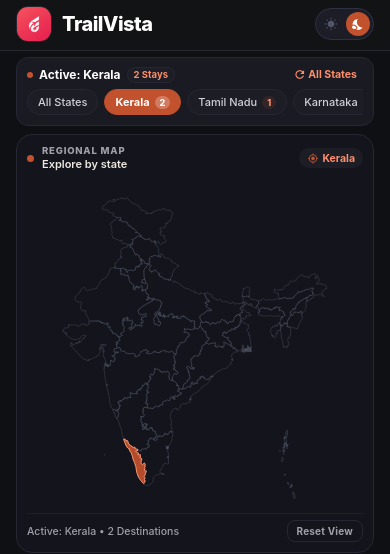
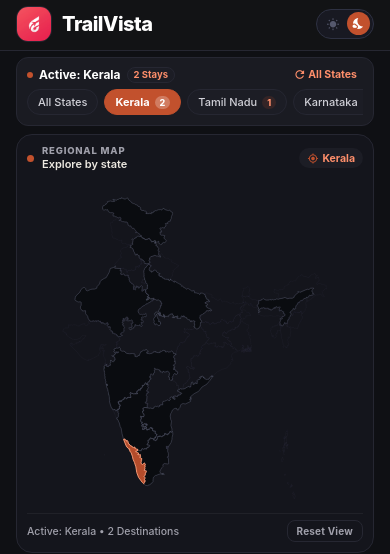
Before and after one commit to undefinedtrail/trailvista-travel-explorer, a React Native app: screen / in a window 390 px wide. Shown: the top 554 px of the page. Built offline with nearby package versions, Linux system fonts and the light colour scheme.

Commit message:
feat(ui): darker available states on map and perfectly circular rounded sun-moon toggle switch

```diff
--- a/src/widgets/IndiaMapExplorer.tsx
+++ b/src/widgets/IndiaMapExplorer.tsx
@@ -126,7 +126,7 @@ export const IndiaMapExplorer: React.FC<IndiaMapExplorerProps> = ({
             height={MAP_HEIGHT}
             style={styles.svgContainer}
           >
-            {/* 1. Base Non-selected States with Completely Uniform Borders & Pure Transparent Interior */}
+            {/* 1. Base Non-selected States: Available states darker interior, clean subtle outlines */}
             <G>
               {normalPaths.map((state) => {
                 const isAvailable = availableSet.has(state.id);
@@ -134,9 +134,23 @@ export const IndiaMapExplorer: React.FC<IndiaMapExplorerProps> = ({
                   <Path
                     key={state.id}
                     d={state.d}
-                    fill="rgba(0, 0, 0, 0.001)"
-                    stroke={isDark ? '#505466' : '#9CA3AF'}
-                    strokeWidth={0.9}
+                    fill={
+                      isAvailable
+                        ? isDark
+                          ? 'rgba(10, 11, 15, 0.88)'
+                          : 'rgba(232, 227, 218, 0.85)'
+                        : 'transparent'
+                    }
+                    stroke={
+                      isAvailable
+                        ? isDark
+                          ? '#565A6E'
+                          : '#8A8E9E'
+                        : isDark
+                        ? '#262835'
+                        : '#D0D4DF'
+                    }
+                    strokeWidth={isAvailable ? 1.05 : 0.65}
                     strokeLinejoin="round"
                     strokeLinecap="round"
                     onPress={() => {
--- a/src/widgets/TopHeader.tsx
+++ b/src/widgets/TopHeader.tsx
@@ -1,7 +1,7 @@
 import React from 'react';
 import { Image, StyleSheet, Text, TouchableOpacity, View } from 'react-native';
 import { MaterialIcons } from '@expo/vector-icons';
-import { ThemeColors, BorderRadius, Spacing } from '../constants/theme';
+import { ThemeColors, Spacing } from '../constants/theme';
 
 interface TopHeaderProps {
   theme: ThemeColors;
@@ -16,7 +16,6 @@ export const TopHeader: React.FC<TopHeaderProps> = ({
   isDark,
   onToggleTheme,
   title = 'TrailVista',
-  subtitle = 'Travel Explorer',
 }) => {
   return (
     <View
@@ -50,51 +49,53 @@ export const TopHeader: React.FC<TopHeaderProps> = ({
         </View>
       </View>
 
-      {/* Right Controls: Futuristic Sun & Moon Theme Toggle (No Profile Icon) */}
+      {/* Right Controls: 100% Rounded Sun & Moon Capsule Switch (No Profile Icon) */}
       <View style={styles.rightControls}>
         <TouchableOpacity
-          activeOpacity={0.8}
+          activeOpacity={0.85}
           onPress={onToggleTheme}
           style={[
-            styles.futuristicToggle,
+            styles.roundedSwitchTrack,
             {
-              backgroundColor: isDark ? '#1C1D26' : '#EDE8DC',
+              backgroundColor: isDark ? '#181922' : '#EDE8DC',
               borderColor: isDark ? '#2E3142' : '#D6CFBF',
             },
           ]}
           accessibilityLabel={`Switch to ${isDark ? 'light' : 'dark'} mode`}
         >
-          {/* Sun Slot */}
+          {/* Background Sun Icon on Track */}
+          <View style={styles.trackIconSlot}>
+            <MaterialIcons
+              name="wb-sunny"
+              size={13}
+              color={!isDark ? 'transparent' : '#55586D'}
+            />
+          </View>
+
+          {/* Background Moon Icon on Track */}
+          <View style={styles.trackIconSlot}>
+            <MaterialIcons
+              name="nights-stay"
+              size={12}
+              color={isDark ? 'transparent' : '#8A8D9B'}
+            />
+          </View>
+
+          {/* Floating Perfectly Circular Thumb Knob */}
           <View
             style={[
-              styles.toggleIconSlot,
-              !isDark && [
-                styles.toggleActiveSlot,
-                { backgroundColor: '#FFFFFF', shadowColor: '#D97706' },
-              ],
+              styles.circularKnob,
+              isDark ? styles.knobRight : styles.knobLeft,
+              {
+                backgroundColor: isDark ? theme.primary : '#FFFFFF',
+                shadowColor: isDark ? theme.primary : '#000',
+              },
             ]}
           >
             <MaterialIcons
-              name="wb-sunny"
-              size={13.5}
-              color={!isDark ? '#D97706' : isDark ? '#52556A' : '#8A8D9B'}
-            />
-          </View>
-
-          {/* Moon Slot */}
-          <View
-            style={[
-              styles.toggleIconSlot,
-              isDark && [
-                styles.toggleActiveSlot,
-                { backgroundColor: theme.primary, shadowColor: theme.primary },
-              ],
-            ]}
-          >
-            <MaterialIcons
-              name="nights-stay"
+              name={isDark ? 'nights-stay' : 'wb-sunny'}
               size={13}
-              color={isDark ? '#FFFFFF' : '#8A8D9B'}
+              color={isDark ? '#FFFFFF' : '#D97706'}
             />
           </View>
         </TouchableOpacity>
@@ -143,25 +144,42 @@ const styles = StyleSheet.create({
     flexDirection: 'row',
     alignItems: 'center',
   },
-  futuristicToggle: {
+  roundedSwitchTrack: {
+    width: 58,
+    height: 30,
+    borderRadius: 15,
+    borderWidth: 1.5,
     flexDirection: 'row',
     alignItems: 'center',
-    padding: 3,
-    borderRadius: BorderRadius.full,
-    borderWidth: 1,
-    gap: 3,
+    justifyContent: 'space-between',
+    paddingHorizontal: 5,
+    position: 'relative',
+    overflow: 'hidden',
   },
-  toggleIconSlot: {
-    width: 24,
-    height: 24,
-    borderRadius: 12,
+  trackIconSlot: {
+    width: 22,
+    height: 22,
+    borderRadius: 11,
     alignItems: 'center',
     justifyContent: 'center',
   },
-  toggleActiveSlot: {
-    elevation: 3,
-    shadowOffset: { width: 0, height: 1 },
+  circularKnob: {
+    position: 'absolute',
+    top: 2,
+    width: 23,
+    height: 23,
+    borderRadius: 11.5,
+    alignItems: 'center',
+    justifyContent: 'center',
+    elevation: 4,
+    shadowOffset: { width: 0, height: 1.5 },
     shadowOpacity: 0.35,
-    shadowRadius: 3,
+    shadowRadius: 2.5,
+  },
+  knobLeft: {
+    left: 3,
+  },
+  knobRight: {
+    right: 3,
   },
 });
```
Also changed, not shown: widgets/IndiaMapExplorer.tsx (+18 -4 lines), widgets/TopHeader.tsx (+62 -44 lines).
